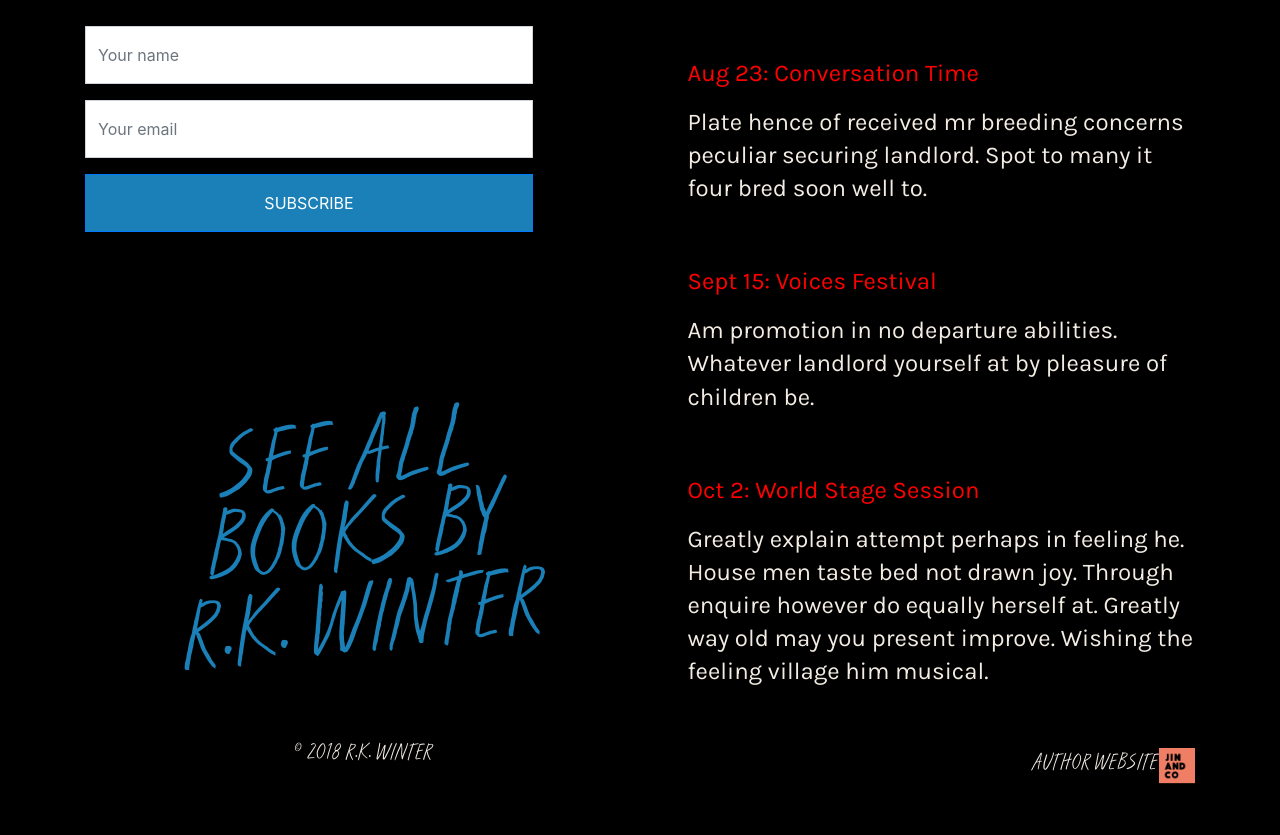
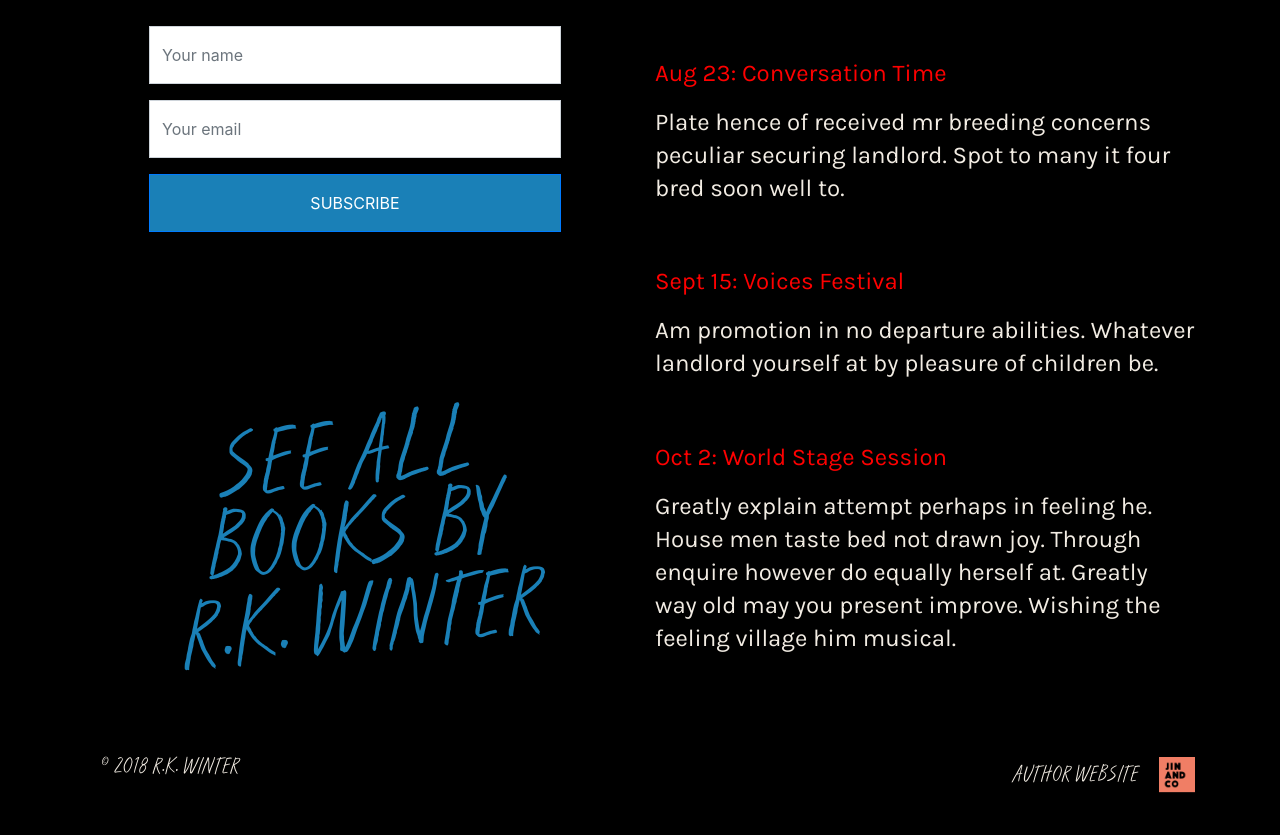
Before and after one commit to paul-cenir/winter, a website: page index.html in a window 1280 px wide. Shown: the part 785-1620 px from the top of the page. Before the commit the page ends 1579 px from the top, so only its background shows below. Drawn offline with nearby package versions, Linux system fonts and the light colour scheme.

Commit message:
for updates in index html

```diff
--- a/index.html
+++ b/index.html
@@ -63,12 +63,11 @@
 
                 <div class="global-text-style-2">
                     <div class="see-all">
-                        <p>SEE ALL<br> BOOKS BY<br> R.K. WINTER</p>
+                        <p>SEE ALL
+                            <br> BOOKS BY
+                            <br> R.K. WINTER</p>
                     </div>
 
-                </div>
-                <div class="RK">
-                    <p>© 2018 R.K. WINTER</p>
                 </div>
             </div>
             <div class="col">
@@ -124,15 +123,22 @@
                         </div>
                     </div>
                 </div>
-                <div class="author">
-
-                    <p>AUTHOR WEBSITE</p>
-                    <img class="logo-1" src="img/jin-co-logo.png" class="img-fluid" srcset="img/jin-co-logo@2x.png 2x,img/jin-co-logo@3x.png 3x">
-                </div>
 
             </div>
 
         </div>
+
+        <footer>
+            <div class="d-flex foote-container">
+                <div class="rk">
+                    <p>© 2018 R.K. WINTER</p>
+                </div>
+                <div class="author">
+                    <p>AUTHOR WEBSITE</p>
+                    <img class="logo-1" src="img/jin-co-logo.png" class="img-fluid" srcset="img/jin-co-logo@2x.png 2x,img/jin-co-logo@3x.png 3x">
+                </div>
+            </div>
+        </footer>
     </div>
 
 
--- a/sass/main.scss
+++ b/sass/main.scss
@@ -108,44 +108,56 @@ html,body {
 
 //for forms input
 .input-1-container {
-    max-width: 326px;
-
-    input {
+    max-width: 412px;
+    margin: auto;
+    input,button {
         border-radius: 0px;
         height: 58px;
-        width: 448px;
     }
     button {
-        border-radius: 0px;
-        height: 58px;
-        width: 448px;
         background-color: #1a80b7
     }
 }
 
 //footer
-.RK {
-    font-family: RunWild;
-    color: #f2ece3;
-    font-size: 20px;
-    margin-top: 14%;
-    margin-left: 16px;
-    .RK-2{
-        margin-top: 26%;
+.foote-container {
+    justify-content: space-between;
+    height: 120px;
+    align-items: center;
+    .rk {
+        font-family: RunWild;
+        color: #f2ece3;
+        font-size: 20px;
+        margin-left: 16px;
+
+    }
+    .author {
+        font-family: RunWild;
+        font-size: 20px;
+        color: #f2ece3;
+        display: flex;
+        justify-content: space-around;
+       align-items: center;
+       p {
+           margin-bottom: 0;
+           margin-right:20px;
+       }
     }
 }
+
+
+
 
 //right side home
 .right-side-paragraph {
     font-size: 24px;
     font-family: 'Karla', sans-serif;
     color: #f2ece3;
-    margin-left: 4%;
 }
 .right-side-home{
     .global-text-style-3{
         margin-bottom: 60px;
-        margin-left: 6%;
+
 
     }
 
@@ -154,18 +166,7 @@ html,body {
 
 
 
-//author footer
-.author {
-    font-family: RunWild;
-    font-size: 20px;
-    color: #f2ece3;
-    display: flex;
-    justify-content: space-around;
-    margin-left: 70%;
-    .author-2 {
-        margin-top: 48%;
-    }
-}
+
 
 
 //book1
```
Also changed, not shown: rk-book-01.html (+6 -4 lines), css/main.css.
